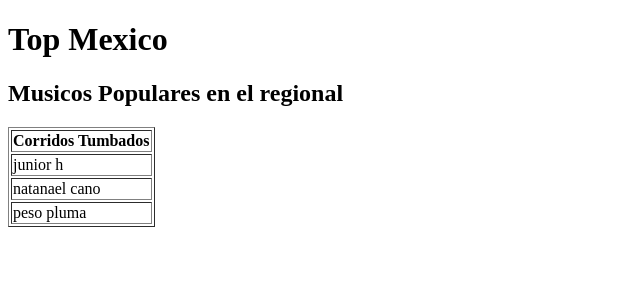
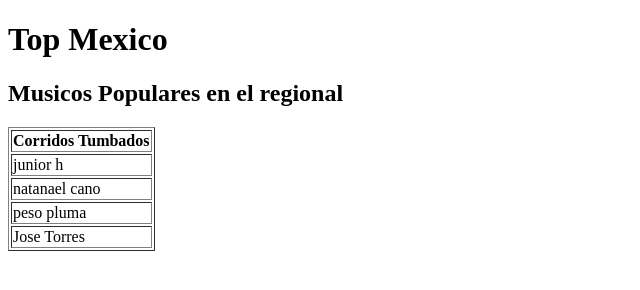
Before and after one commit to alejan-co/pagina-web, a plain HTML site: page index.html in a window 1280 px wide. Shown: the whole page, without its empty margins (0-640 px from the left). Drawn offline with Linux system fonts and the light colour scheme.

```diff
--- a/index.html
+++ b/index.html
@@ -32,6 +32,11 @@
                 peso pluma
             </td>
         </tr>
+        <tr>
+            <td>
+                Jose Torres
+            </td>
+        </tr>
     </table>
 </body>
 </html>
```
